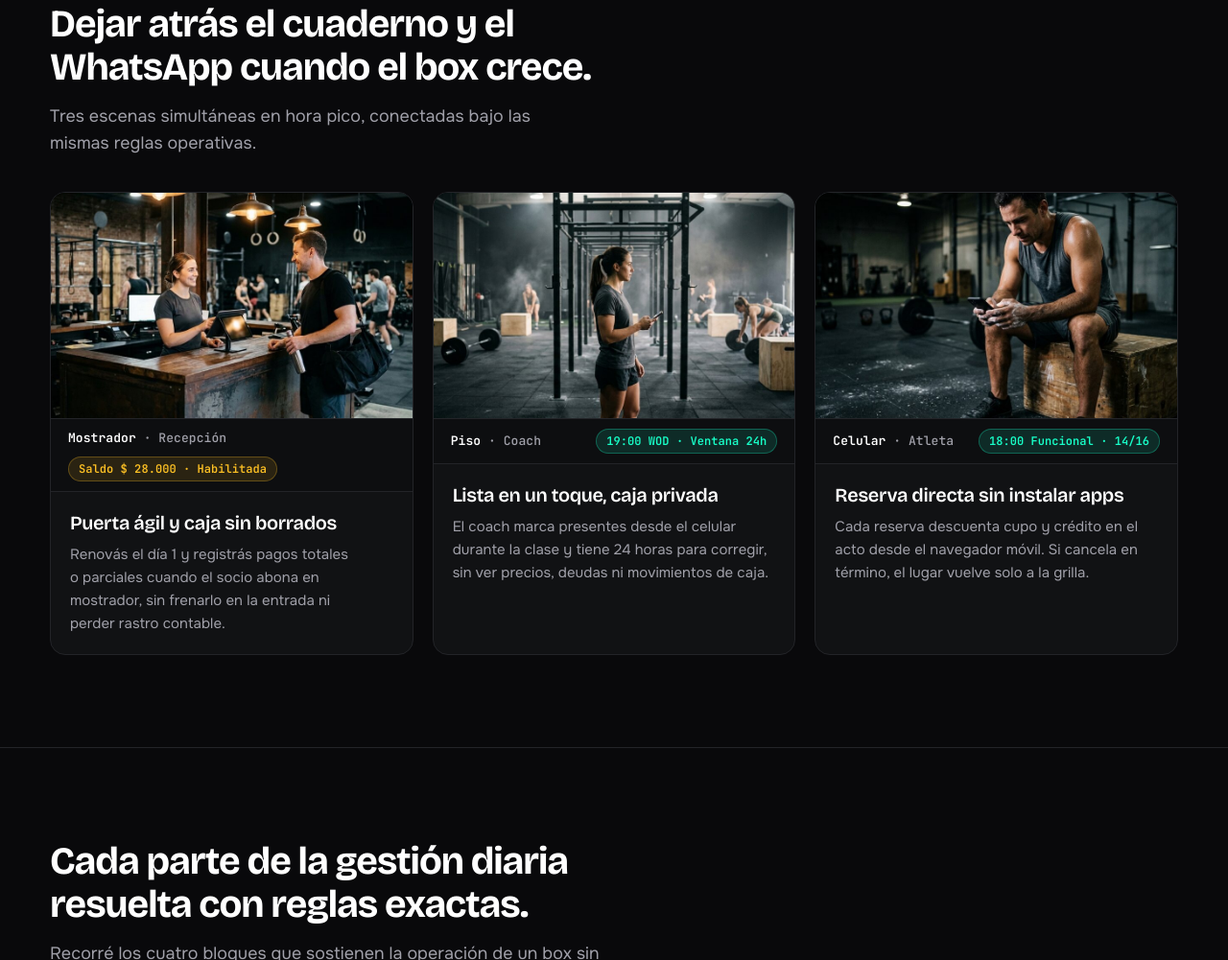
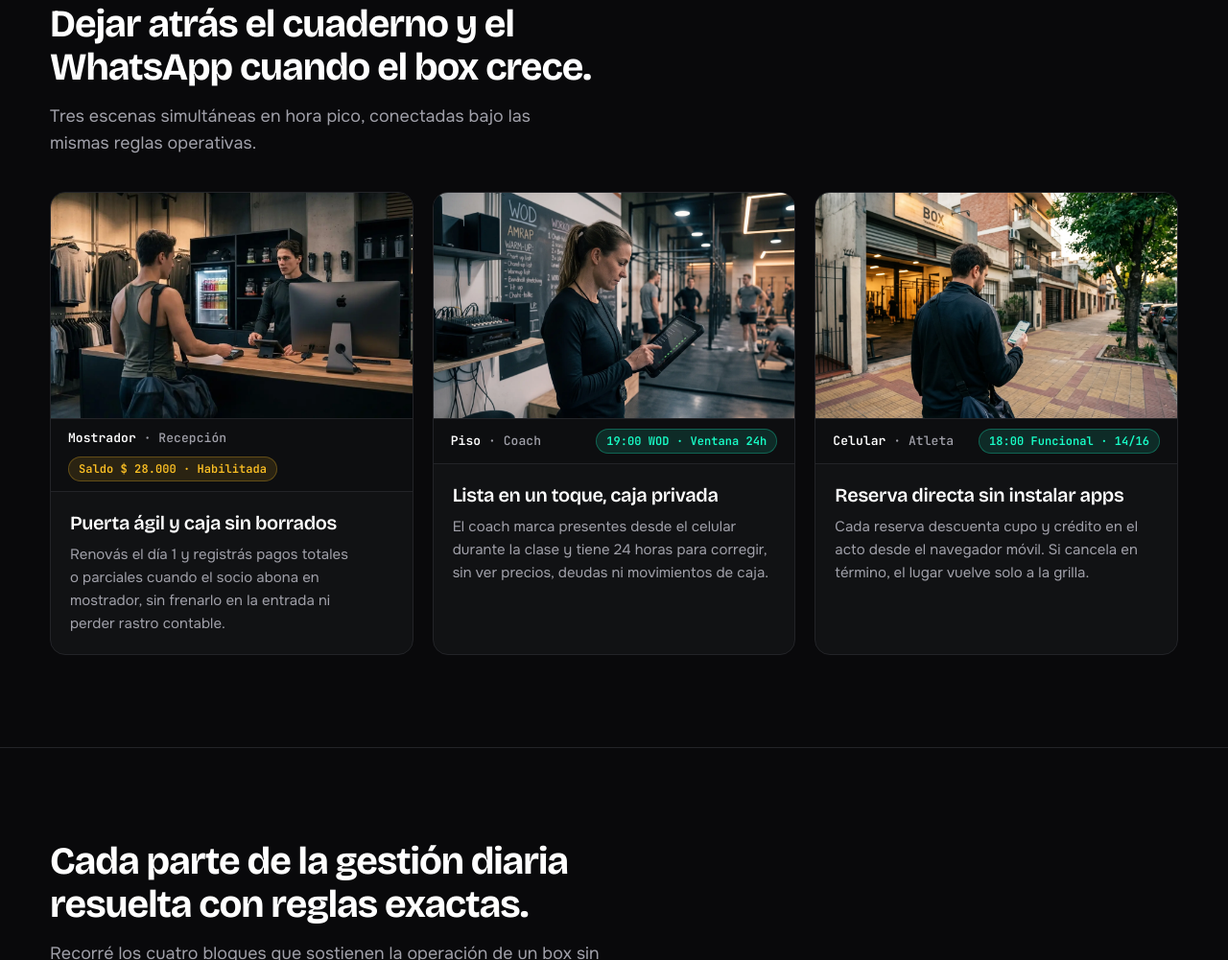
Before and after one commit to matias-ac/centris-landing, a website: page index.html in a window 1280 px wide. Shown: the part 1569-2570 px from the top of the page at 96% size. Drawn offline with nearby package versions, Linux system fonts and the light colour scheme.

Commit message:
feat: migra imagenes de escenas a webp y limpia assets anteriores

```diff
--- a/index.html
+++ b/index.html
@@ -407,12 +407,12 @@
           <article class="scene-card">
             <div class="scene-media">
               <img
-                src="./assets/scene-mostrador.jpg"
-                width="960"
-                height="536"
+                src="./assets/scene-mostrador.webp"
+                width="1376"
+                height="768"
                 loading="lazy"
                 decoding="async"
-                alt="Recepcionista en el mostrador del box registrando el ingreso y pago parcial de un atleta"
+                alt="Atleta abonando en el mostrador del box con posnet mientras el recepcionista registra el pago desde la computadora"
                 class="scene-img"
               />
             </div>
@@ -431,12 +431,12 @@
           <article class="scene-card">
             <div class="scene-media">
               <img
-                src="./assets/scene-piso-coach.jpg"
-                width="960"
-                height="536"
+                src="./assets/scene-piso-coach.webp"
+                width="2752"
+                height="1536"
                 loading="lazy"
                 decoding="async"
-                alt="Coach en el piso de entrenamiento pasando lista desde su celular frente a la estructura de barras"
+                alt="Coach en el piso de entrenamiento pasando asistencia desde su tablet frente al pizarrón de WOD y la estructura de barras"
                 class="scene-img"
               />
             </div>
@@ -455,12 +455,12 @@
           <article class="scene-card">
             <div class="scene-media">
               <img
-                src="./assets/scene-celular-atleta.jpg"
-                width="960"
-                height="536"
+                src="./assets/scene-celular-atleta.webp"
+                width="2752"
+                height="1536"
                 loading="lazy"
                 decoding="async"
-                alt="Atleta sentado en un cajón de salto reservando su turno desde el navegador del celular"
+                alt="Atleta llegando a pie a su box reservando su turno desde el navegador de su celular"
                 class="scene-img"
               />
             </div>
```
Also changed, not shown: assets/hero-box-panorama.jpeg (deleted), assets/scene-celular-atleta.jpg (deleted), assets/scene-celular-atleta.webp (added), assets/scene-mostrador.jpg (deleted), assets/scene-mostrador.webp (added), assets/scene-piso-coach.jpg (deleted), assets/scene-piso-coach.webp (added).
